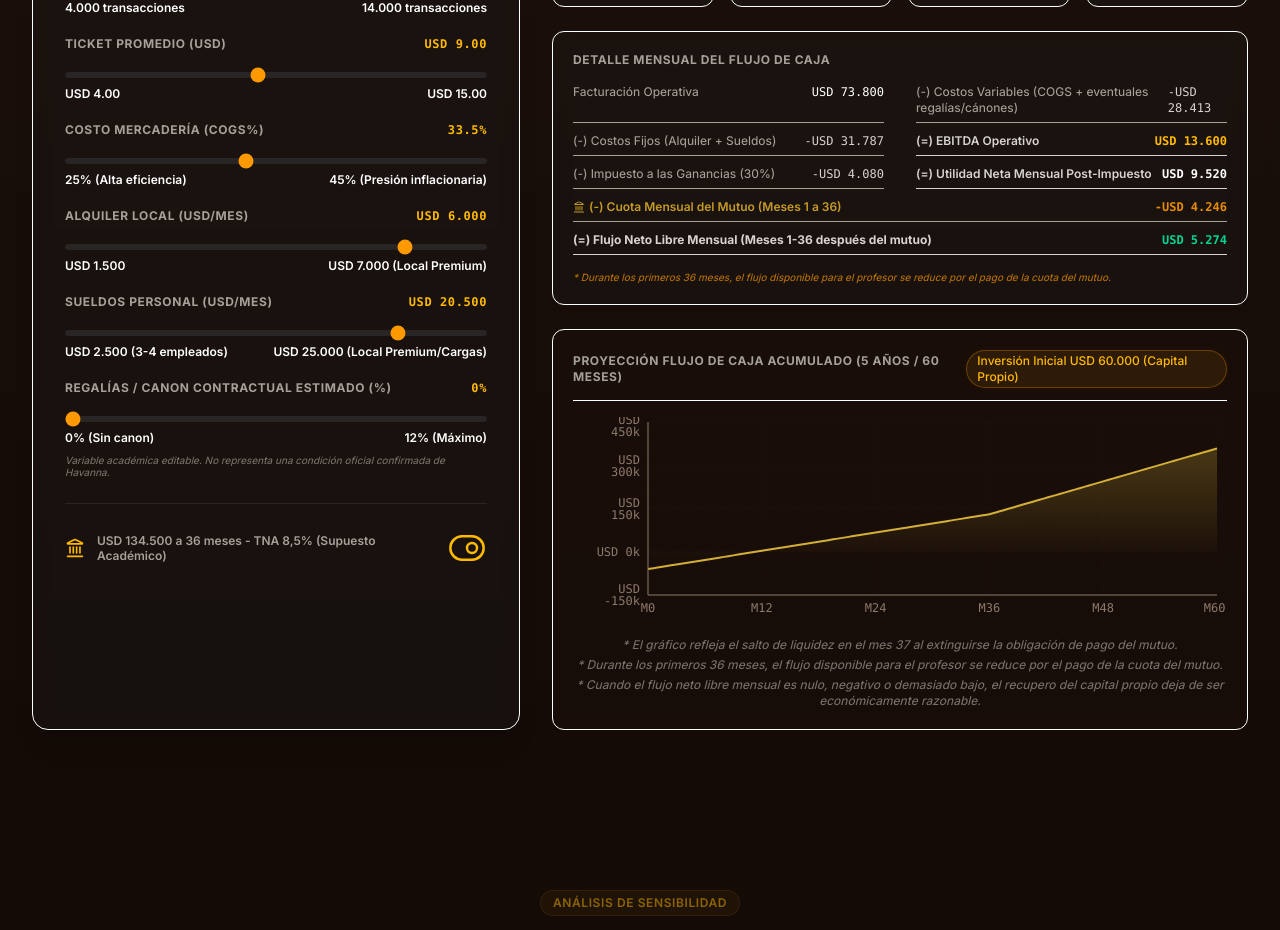
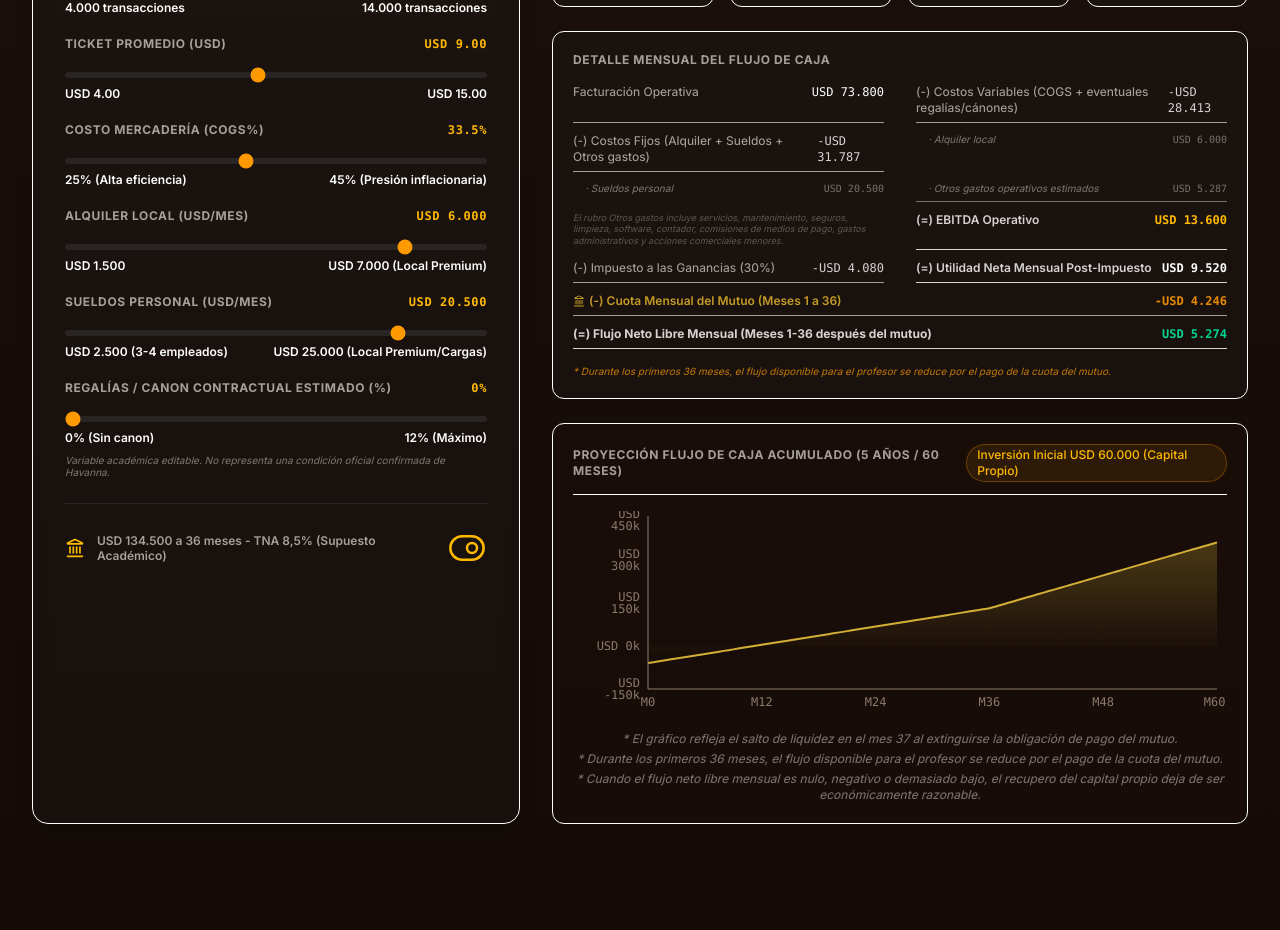
Before and after one commit to mateolionge-rgb/havanna-investor-simulator, a React (Vite) app: page / in a window 1280 px wide. Shown: the part 8040-8970 px from the top of the page. Built offline with nearby package versions, Linux system fonts and the light colour scheme; a web font is replaced by a local one.

Commit message:
simulador costos ocultos

```diff
--- a/src/sections/SimuladorFinanciero.jsx
+++ b/src/sections/SimuladorFinanciero.jsx
@@ -421,8 +421,23 @@ export default function SimuladorFinanciero({
                   <span className="font-mono text-stone-300">-{formatCurrency(metrics.costosVariables)}</span>
                 </div>
                 <div className="flex justify-between border-b border-stone-850/60 pb-1.5 text-stone-400">
-                  <span>(-) Costos Fijos (Alquiler + Sueldos)</span>
+                  <span>(-) Costos Fijos (Alquiler + Sueldos + Otros gastos)</span>
                   <span className="font-mono text-stone-300">-{formatCurrency(metrics.costosFijos)}</span>
+                </div>
+                <div className="flex justify-between pb-0.5 text-stone-500 text-[10px] pl-3">
+                  <span className="italic">· Alquiler local</span>
+                  <span className="font-mono">{formatCurrency(params.alquilerMensual)}</span>
+                </div>
+                <div className="flex justify-between pb-0.5 text-stone-500 text-[10px] pl-3">
+                  <span className="italic">· Sueldos personal</span>
+                  <span className="font-mono">{formatCurrency(params.costoSueldos)}</span>
+                </div>
+                <div className="flex justify-between border-b border-stone-850/60 pb-1.5 text-stone-500 text-[10px] pl-3">
+                  <span className="italic">· Otros gastos operativos estimados</span>
+                  <span className="font-mono">{formatCurrency(params.serviciosImpuestosFijos)}</span>
+                </div>
+                <div className="text-[9px] text-stone-600 italic leading-tight mb-1">
+                  El rubro Otros gastos incluye servicios, mantenimiento, seguros, limpieza, software, contador, comisiones de medios de pago, gastos administrativos y acciones comerciales menores.
                 </div>
                 <div className="flex justify-between border-b border-stone-850/60 pb-1.5 text-stone-300 font-semibold">
                   <span>(=) EBITDA Operativo</span>
```
